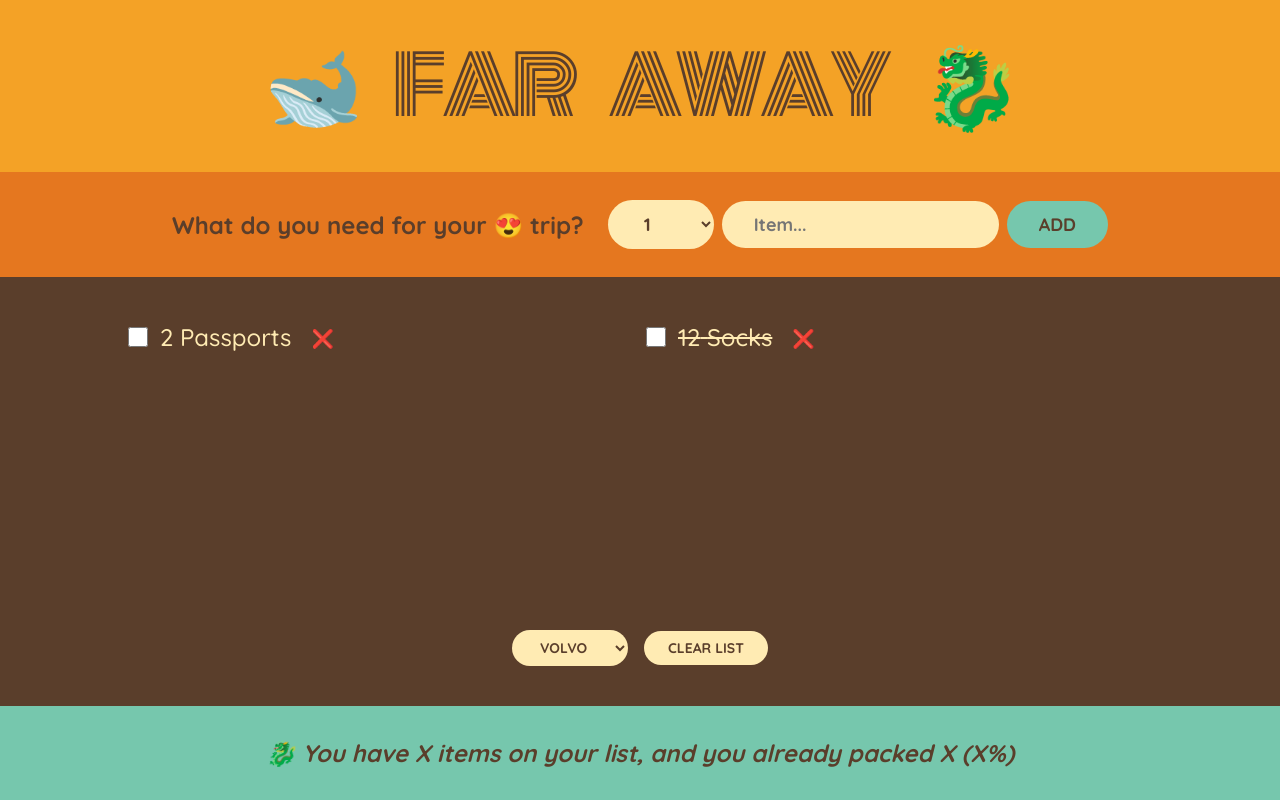
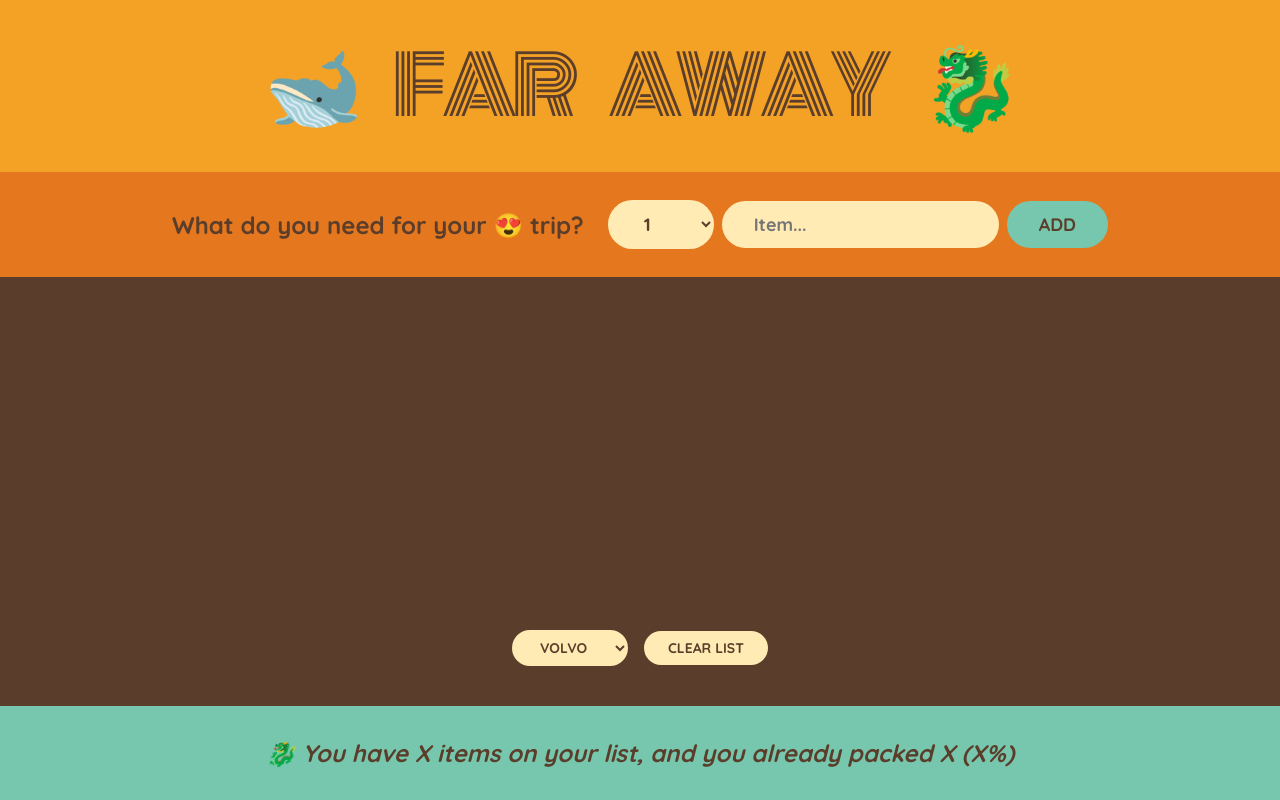
Before and after one commit to ThanhHieu2004/05-travel-list, a React (Create React App) app: page / in a window 1280 px wide. Built offline with nearby package versions, Linux system fonts and the light colour scheme.

Commit message:
Implement item management in travel list app with add and update functionalities

```diff
--- a/src/components/App.js
+++ b/src/components/App.js
@@ -1,4 +1,4 @@
-import React from "react";
+import React, { useState } from "react";
 
 import Logo from "./Logo";
 import Form from "./Form";
@@ -6,11 +6,21 @@ import PackingList from "./PackingList";
 import Stats from "./Stats";
 
 function App() {
+  const [items, setItems] = useState([]);
+
+  function handleAddItems(item) {
+    setItems([...items, item]);
+  }
+
+  function handleUpdateItems(newItem, id) {
+    items.map((item) => (item.id === id ? (item = newItem) : item));
+  }
+
   return (
     <div className="app">
       <Logo />
-      <Form />
-      <PackingList />
+      <Form onAddItems={handleAddItems} />
+      <PackingList items={items} onUpdateItems={handleUpdateItems} />
       <Stats />
     </div>
   );
--- a/src/components/Form.jsx
+++ b/src/components/Form.jsx
@@ -1,20 +1,19 @@
 import React, { useState } from "react";
 
-function Form() {
+function Form({ onAddItems }) {
   const [description, setDescription] = useState("");
   const [quantity, setQuantity] = useState(1);
-  const [items, setItems] = useState([]);
-
-  function handleNewItems(item) {
-    setItems([...items, item]);
-  }
 
   function handleSubmit(e) {
     e.preventDefault();
 
     if (!description) return;
     const newItem = { description, quantity, packed: false, id: Date().now };
-    handleNewItems(newItem);
+    onAddItems(newItem);
+    resetForm();
+  }
+
+  function resetForm() {
     setDescription("");
     setQuantity(1);
   }
--- a/src/components/Item.jsx
+++ b/src/components/Item.jsx
@@ -1,9 +1,11 @@
 import React from "react";
 
-function Item({ item }) {
+function Item({ item, onCheckBoxClick }) {
+  function handleCheckBoxChange() {}
+
   return (
     <li>
-      <input type="checkbox" />
+      <input type="checkbox" onChange={handleCheckBoxChange} />
       <span style={item.packed ? { textDecoration: "line-through" } : {}}>
         {item.quantity} {item.description}
       </span>
--- a/src/components/PackingList.jsx
+++ b/src/components/PackingList.jsx
@@ -7,12 +7,12 @@ const initialItems = [
   { id: 2, description: "Socks", quantity: 12, packed: true },
 ];
 
-function PackingList() {
+function PackingList({ items, onUpdateItems }) {
   return (
     <div className="list">
       <ul>
-        {initialItems.map((item) => (
-          <Item item={item} key={item.id} />
+        {items.map((item) => (
+          <Item item={item} key={item.id} onCheckBoxClick={onUpdateItems} />
         ))}
       </ul>
       <div className="actions">
```
